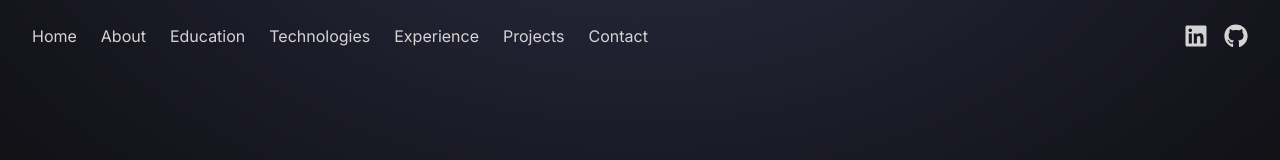
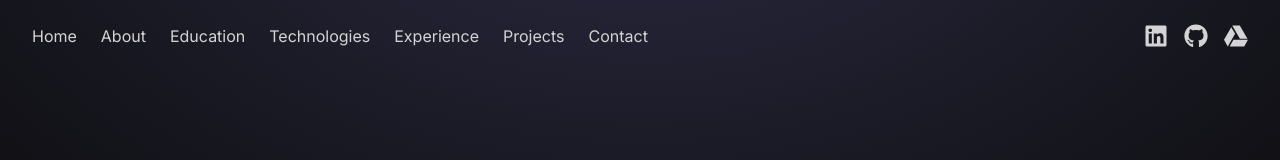
Before and after one commit to tshivanshu9/portfolio, a React (Vite) app: page / in a window 1280 px wide. Shown: the top 160 px of the page. Built offline with nearby package versions, Linux system fonts and the light colour scheme.

Commit message:
Resume Gdrive link added in Navbar

```diff
--- a/src/components/Navbar.jsx
+++ b/src/components/Navbar.jsx
@@ -1,4 +1,4 @@
-import { FaLinkedin, FaGithub } from 'react-icons/fa';
+import { FaLinkedin, FaGithub, FaGoogleDrive } from 'react-icons/fa';
 import { SOCIAL_LINKS } from '../constants';
 import { useScrollToSection } from '../hooks/useScrollToSection';
 
@@ -61,6 +61,9 @@ const Navbar = () => {
         <a href={SOCIAL_LINKS.github} target="_blank" rel="noopener noreferrer">
           <FaGithub className="cursor-pointer hover:text-purple-800 transition-colors" />
         </a>
+        <a href={SOCIAL_LINKS.resume} target="_blank" rel="noopener noreferrer">
+          <FaGoogleDrive className="cursor-pointer hover:text-purple-800 transition-colors" />
+        </a>
       </div>
     </nav>
   );
--- a/src/constants/index.js
+++ b/src/constants/index.js
@@ -88,4 +88,5 @@ export const CONTACT = {
 export const SOCIAL_LINKS = {
   linkedin: 'https://www.linkedin.com/in/shivanshu-tripathi-7a043327b/',
   github: 'https://github.com/tshivanshu9/portfolio',
+  resume: 'https://drive.google.com/drive/u/0/folders/1ukIYerirdXMtKGuv0PTMmh_AdhKSc1Kf',
 };
```
